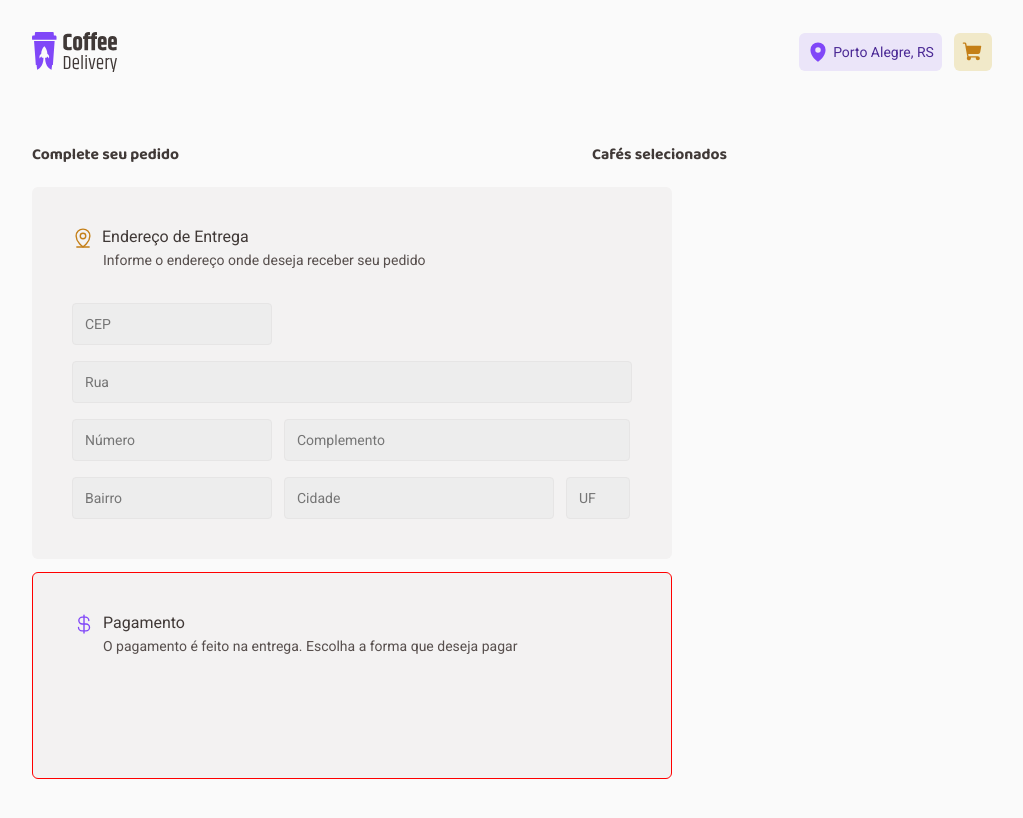
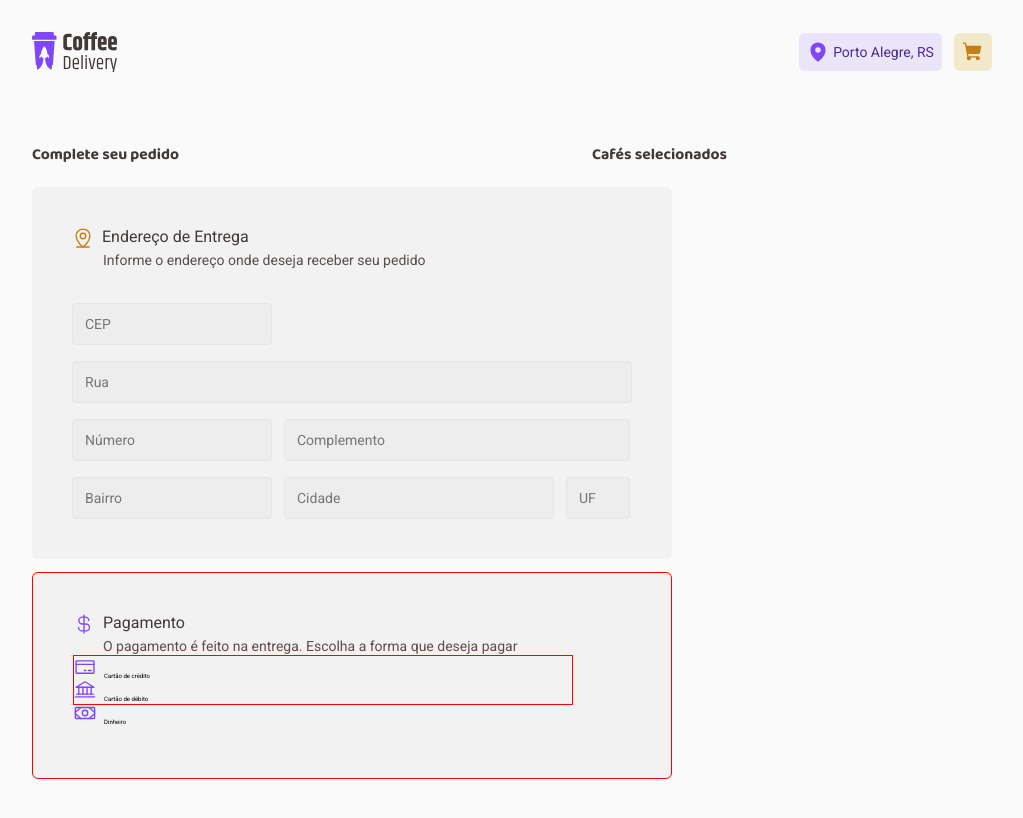
Before and after one commit to leticea/coffee-delivery, a React (Vite) app: page /cart in a window 1280 px wide. Shown: the top 818 px of the page, without its empty margins (128-1151 px from the left). Built offline with nearby package versions, Linux system fonts and the light colour scheme.

Commit message:
feat(Cart): paymentMethods styles

```diff
--- a/src/pages/Cart/index.tsx
+++ b/src/pages/Cart/index.tsx
@@ -3,9 +3,10 @@ import {
   Headline,
   InfoContainer,
   PaymentInfo,
+  PaymentMethods,
   Title,
 } from "./styles";
-import { CurrencyDollar, MapPinLine } from "phosphor-react";
+import { Bank, CreditCard, CurrencyDollar, MapPinLine, Money } from "phosphor-react";
 
 export function Cart() {
   return (
@@ -49,6 +50,21 @@ export function Cart() {
           Pagamento
         </h1>
         <p>O pagamento é feito na entrega. Escolha a forma que deseja pagar</p>
+
+        <PaymentMethods>
+          <div>
+            <CreditCard size={22} />
+            Cartão de crédito
+          </div>
+          <div>
+            <Bank size={22} />
+            Cartão de débito
+          </div>
+          <div>
+            <Money size={22} />
+            Dinheiro
+          </div>
+        </PaymentMethods>
       </PaymentInfo>
     </>
   );
--- a/src/pages/Cart/styles.ts
+++ b/src/pages/Cart/styles.ts
@@ -161,3 +161,10 @@ export const PaymentInfo = styled.div`
     color: ${(props) => props.theme["purple-600"]};
   }
 `;
+
+export const PaymentMethods = styled.section`
+  width: 50rem;
+  height: 5rem;
+
+  border: 1px solid red;
+`;
```
